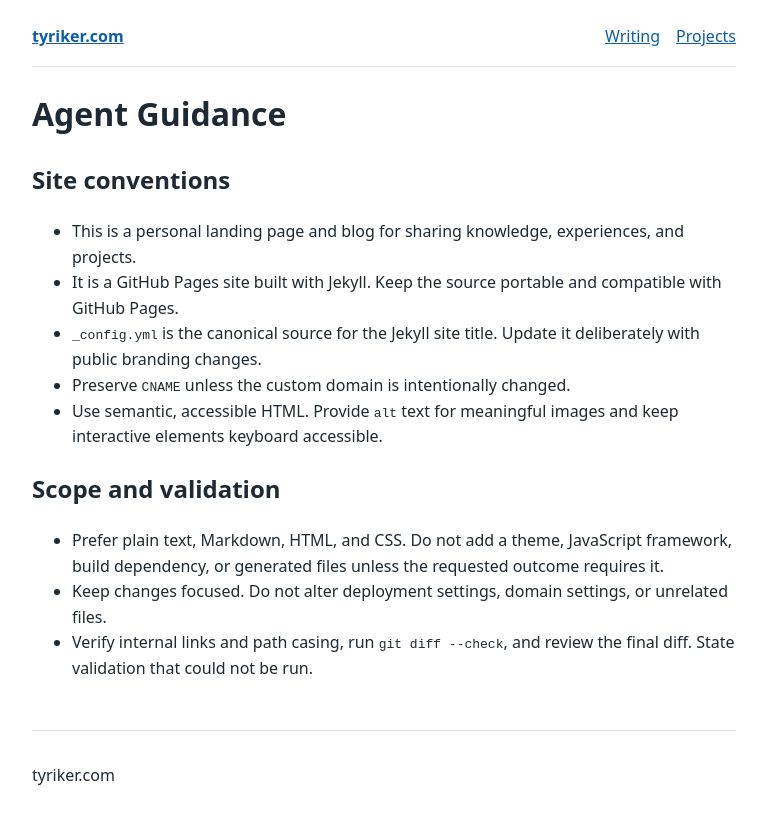
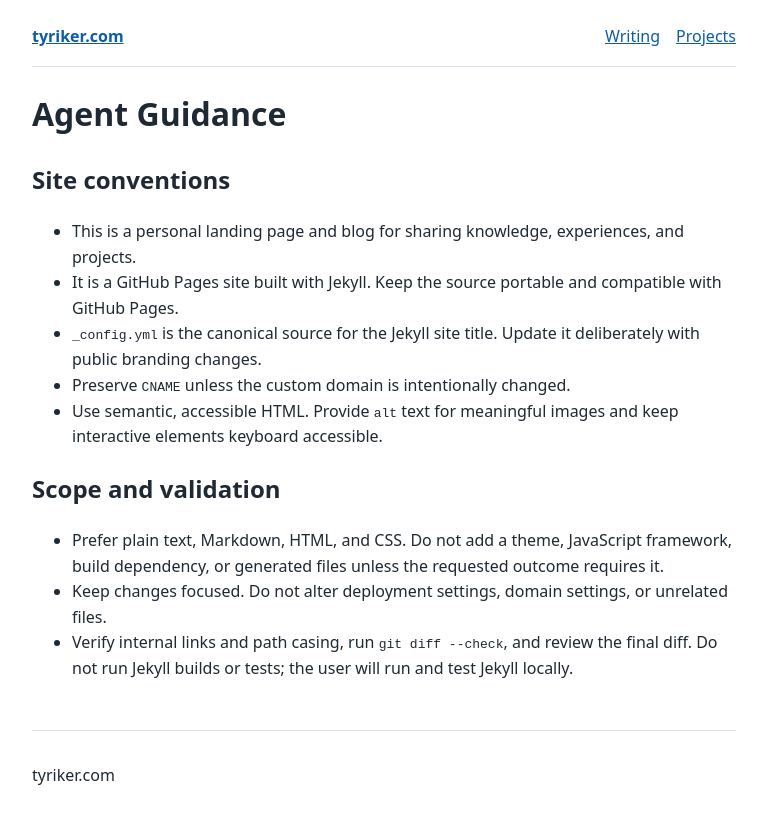
Before and after one commit to tyriker/tyriker.github.io, a Jekyll site: the page built from AGENTS.md, in a window 1280 px wide. Shown: the top 824 px of the page, without its empty margins (256-1023 px from the left). Built offline with Jekyll 4.4.1, drawn with Linux system fonts in a browser that asks for light colours; our own code applies the rules of GitHub Pages for plain Markdown files.

```diff
--- a/AGENTS.md
+++ b/AGENTS.md
@@ -12,4 +12,4 @@
 
 - Prefer plain text, Markdown, HTML, and CSS. Do not add a theme, JavaScript framework, build dependency, or generated files unless the requested outcome requires it.
 - Keep changes focused. Do not alter deployment settings, domain settings, or unrelated files.
-- Verify internal links and path casing, run `git diff --check`, and review the final diff. State validation that could not be run.
+- Verify internal links and path casing, run `git diff --check`, and review the final diff. Do not run Jekyll builds or tests; the user will run and test Jekyll locally.
```
Also changed, not shown: index.md (+2 -0 lines), assets/skeleton.svg (added).
